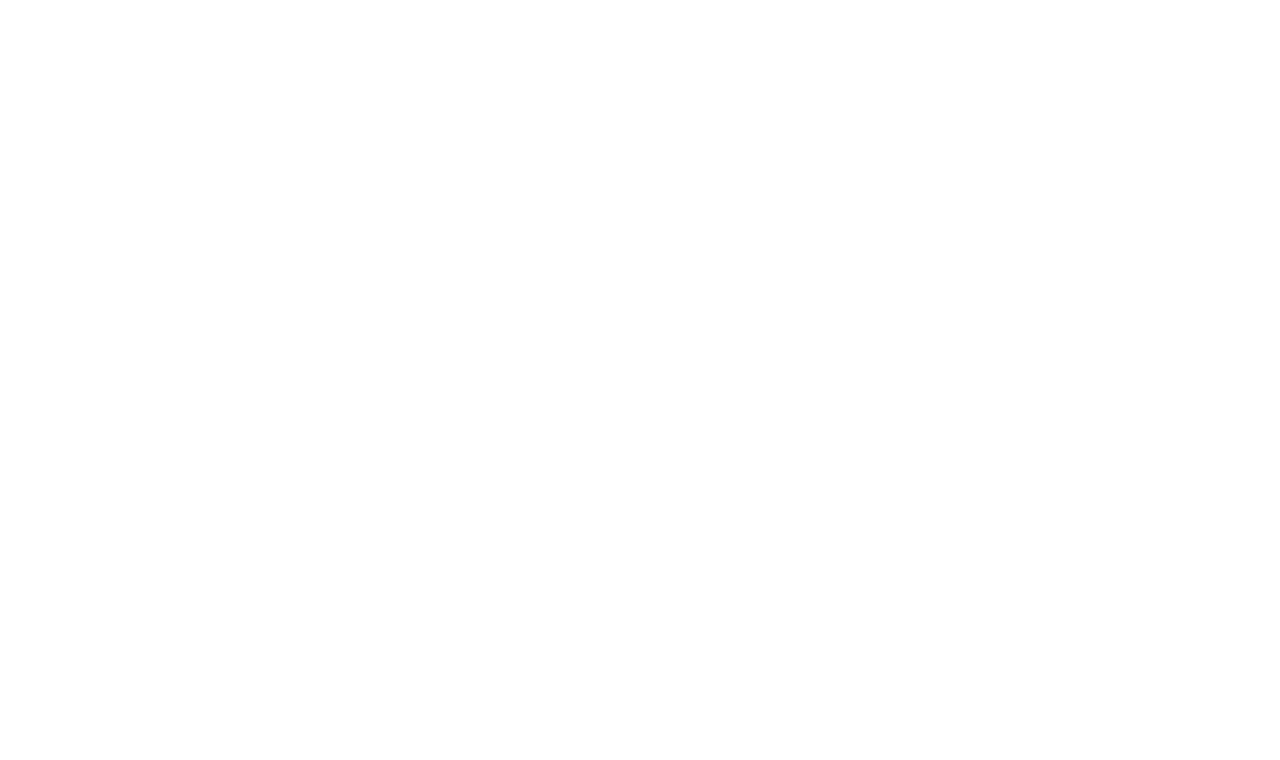
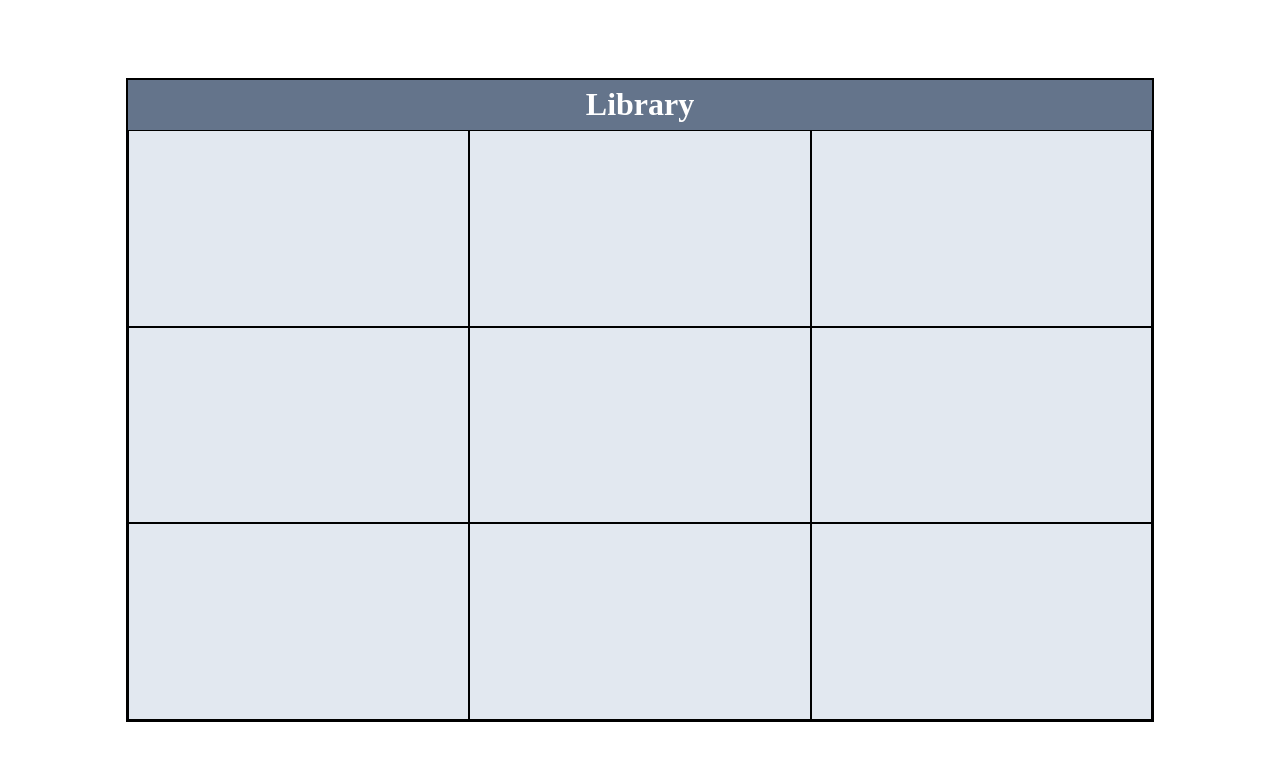
Before and after one commit to CeeZ-11/Odin-Project-Library, a plain HTML site: page index.html in a window 1280 px wide. Drawn offline with Linux system fonts and the light colour scheme.

Commit message:
Adds libray design with html and css and adds array and functions in js

```diff
--- a/index.html
+++ b/index.html
@@ -3,7 +3,22 @@
   <head>
     <meta charset="UTF-8" />
     <meta name="viewport" content="width=device-width, initial-scale=1.0" />
+    <link rel="stylesheet" href="styles.css" />
+    <script src="script.js" defer></script>
     <title>Odin Project: Library</title>
   </head>
-  <body></body>
+  <body>
+    <div id="library">
+      <h1>Library</h1>
+      <div class="books"></div>
+      <div class="books"></div>
+      <div class="books"></div>
+      <div class="books"></div>
+      <div class="books"></div>
+      <div class="books"></div>
+      <div class="books"></div>
+      <div class="books"></div>
+      <div class="books"></div>
+    </div>
+  </body>
 </html>
--- a/script.js
+++ b/script.js
@@ -0,0 +1,9 @@
+const myLibrary = [];
+
+function Book() {
+  // the constructor...
+}
+
+function addBookToLibrary() {
+  // do stuff here
+}
--- a/styles.css
+++ b/styles.css
@@ -10,6 +10,9 @@
 body {
   line-height: 1.5;
   -webkit-font-smoothing: antialiased;
+  --lib-bg-color: #64748b;
+  --book-bg-color: #e2e8f0;
+  --lib-h1-color: white;
 }
 
 img,
@@ -42,3 +45,29 @@ h6 {
 #__next {
   isolation: isolate;
 }
+
+#library {
+  width: 80%;
+  background-color: var(--lib-bg-color);
+  border: 2px solid black;
+  height: 80lvh;
+  position: absolute;
+  top: 50%;
+  left: 50%;
+  transform: translate(-50%, -50%);
+  display: grid;
+  grid-template-columns: repeat(3, 1fr);
+  grid-template-rows: 50px repeat(3, 1fr);
+  grid-auto-flow: row;
+  text-align: center;
+}
+
+#library h1 {
+  grid-area: 1/ 1/ 2/ 4;
+  color: var(--lib-h1-color);
+}
+
+.books {
+  border: 1px solid black;
+  background-color: var(--book-bg-color);
+}
```
